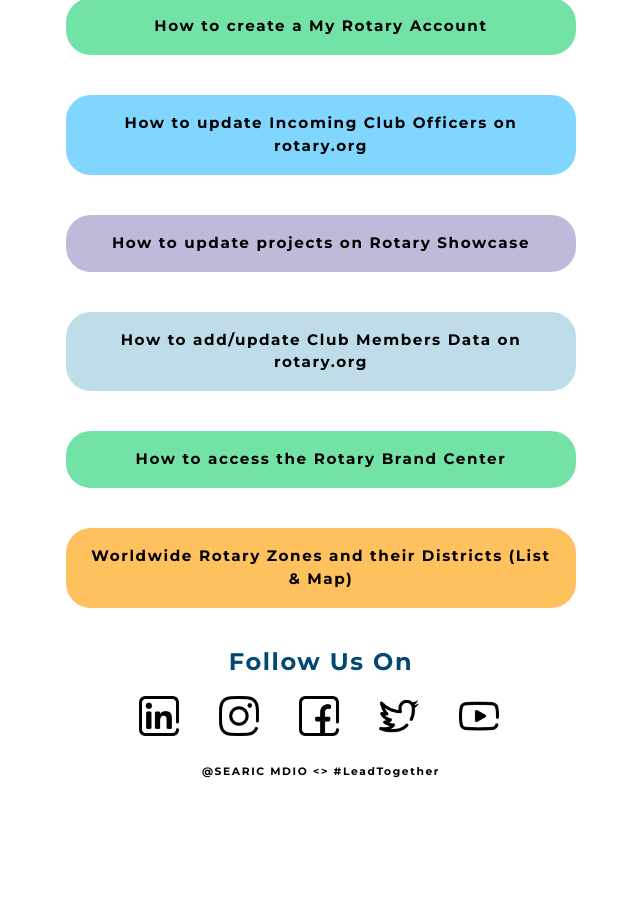
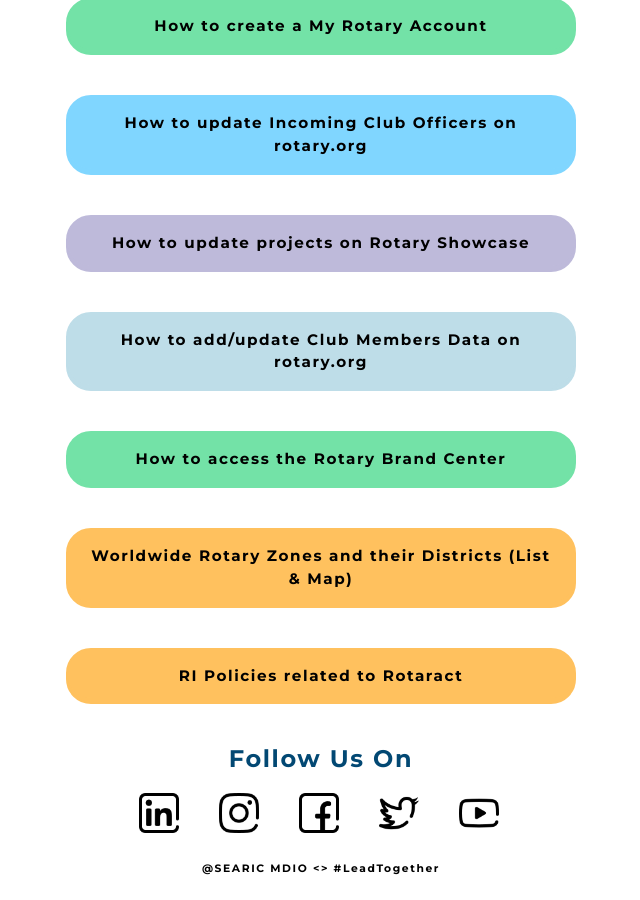
Before and after one commit to SEARICMDIO/RotaWallet, a Jekyll site: the page built from index.md, in a window 1280 px wide and 900 px high, scrolled down 1339 px. Shown: the whole window, without its empty margins (319-959 px from the left). Built offline with Jekyll 4.4.1, drawn with Linux system fonts in a browser that asks for light colours; a script that is not in the unit is left out; before the commit the page ends 2142 px from its top, so only the background shows below that.

Commit message:
Update RotaWallet - SEARIC MDIO “wallet”

```diff
--- a/_data/referrals.yml
+++ b/_data/referrals.yml
@@ -60,6 +60,9 @@
   - title: Worldwide Rotary Zones and their Districts (List & Map)
     url: https://my.rotary.org/en/download-latest-ri-zone-structure
     color: mediumlight-brown
+  - title: RI Policies related to Rotaract
+    url: https://my.rotary.org/en/document/policy-related-rotaract
+    color: mediumlight-brown
 body: "**Rota Wallet** is an initiative of **SEARIC MDIO** (*S*outh *E*ast
   *A*sia *R*otaract *I*nformation *C*entre) to help everyone understand Rotaract
   better :)"
```
